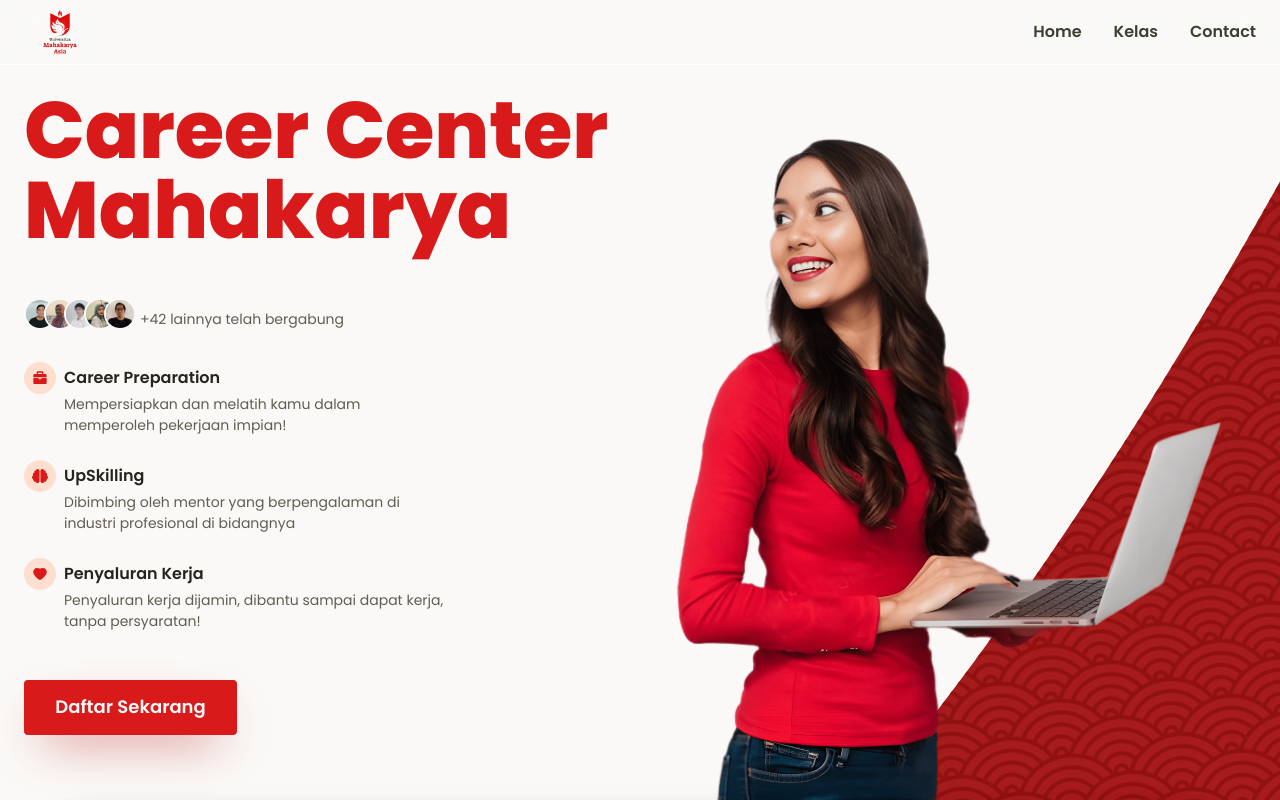
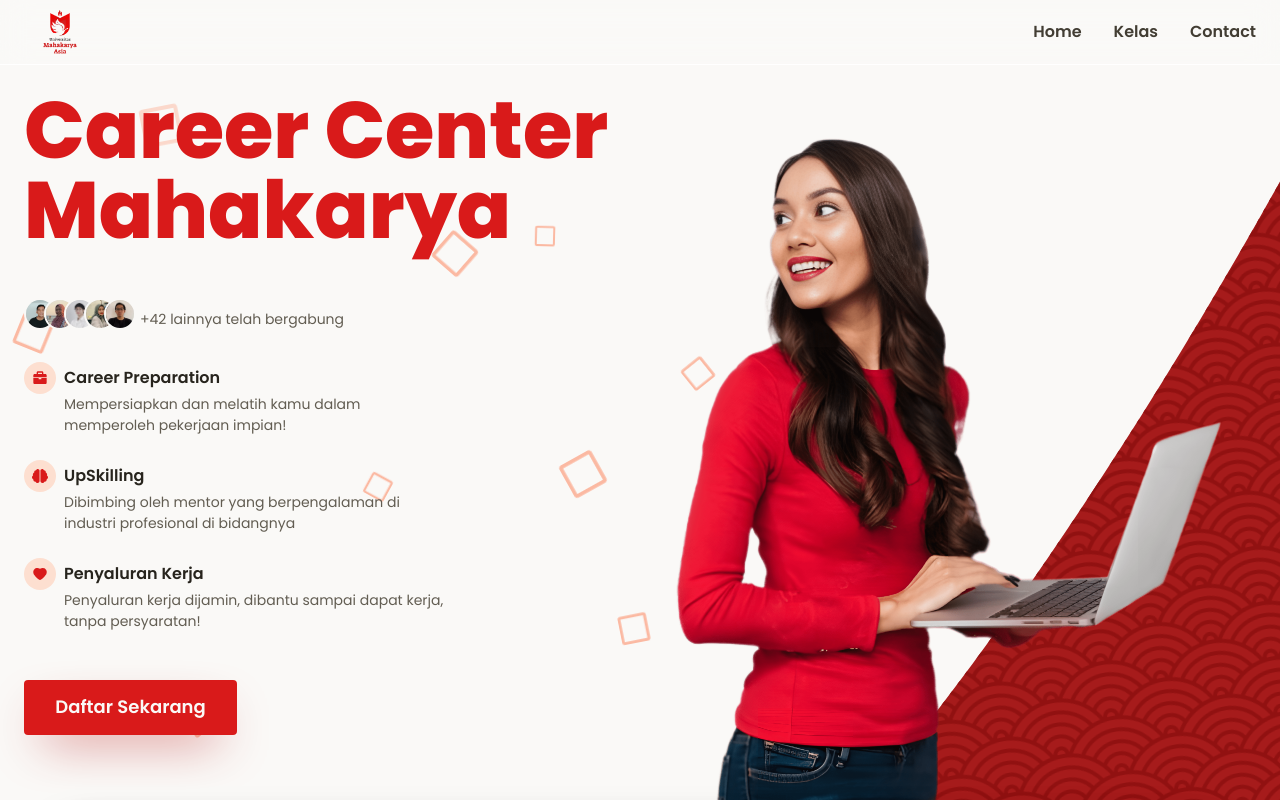
Before and after one commit to xvferdy/career-center-mahakarya-asia, a Next.js app: page / in a window 1280 px wide. Shown: the top 800 px of the page. Built offline with nearby package versions, Linux system fonts and the light colour scheme.

Commit message:
💄 [UI]: add scribles

```diff
--- a/src/components/Hero.jsx
+++ b/src/components/Hero.jsx
@@ -4,10 +4,24 @@
 import { BiSolidBriefcase } from "react-icons/bi";
 import { FaBrain } from "react-icons/fa";
 import { AiFillHeart } from "react-icons/ai";
+import { motion } from "framer-motion";
 
 function Hero() {
   return (
     <section className="hero">
+      <div className="boxes">
+        <div></div>
+        <div></div>
+        <div></div>
+        <div></div>
+        <div></div>
+
+        <div></div>
+        <div></div>
+        <div></div>
+        <div></div>
+        <div></div>
+      </div>
       <div className="hero__container">
         <article>
           <div className="header">
@@ -94,8 +108,12 @@
               </div>
             </div>
           </div>
-          <div className="cta">
-            <Link className="btn btn--primary" href={`/kelas/wa`}>
+          <div
+            className="cta"
+            whileHover={{ scale: 1.25, transition: { duration: 0.2 } }}
+            whileTap={{ scale: 0.85, transition: { duration: 0.01 } }}
+          >
+            <Link className="btn btn--primary" href={`#`}>
               Daftar Sekarang
             </Link>
           </div>
--- a/src/styles/scss/sections/_hero.scss
+++ b/src/styles/scss/sections/_hero.scss
@@ -7,12 +7,93 @@
   background: linear-gradient(110deg, #faf9f7 0%, rgba(250, 249, 247, 0) 100%);
   // background-image: url("/assets/bg1.png");
   // background-attachment: fixed;
-  // position: relative;
+  position: relative;
   overflow: hidden;
-  @extend %section;
+  // @extend %section;
   // display: grid;
   // place-items: center;
   // border: 1px solid #000;
+
+  @keyframes floating {
+    0% {
+      transform: scale(0) translateY(0) rotate(0);
+      opacity: 1;
+    }
+    80% {
+      opacity: 1;
+    }
+    100% {
+      transform: scale(1) translateY(-200px) rotate(360deg);
+      opacity: 0;
+    }
+  }
+
+  .boxes {
+    // border: 1px solid #000;
+
+    div {
+      width: 40px;
+      height: 40px;
+      border: 4px solid $color-primary-red-03;
+      background-color: transparent;
+      border-radius: 4px;
+      position: absolute;
+      // border: 1px solid #000;
+
+      &:nth-child(1) {
+        top: 80%;
+        left: 48%;
+        animation: floating 13s ease-out infinite;
+      }
+      &:nth-child(2) {
+        top: 30%;
+        left: 41%;
+        animation: floating 20s ease-out infinite;
+      }
+      &:nth-child(3) {
+        top: 50%;
+        left: 1%;
+        animation: floating 11s ease-out infinite;
+      }
+      &:nth-child(4) {
+        top: 60%;
+        left: 28%;
+        animation: floating 17s ease-out infinite;
+      }
+      &:nth-child(5) {
+        top: 49%;
+        left: 53%;
+        animation: floating 15s ease-out infinite;
+      }
+
+      &:nth-child(6) {
+        top: 88%;
+        left: 14%;
+        animation: floating 15s ease-out infinite;
+      }
+      &:nth-child(7) {
+        top: 33%;
+        left: 11%;
+        animation: floating 8s ease-out infinite;
+      }
+      &:nth-child(8) {
+        top: 70%;
+        left: 44%;
+        animation: floating 9s ease-out infinite;
+      }
+      &:nth-child(9) {
+        top: 14%;
+        left: 22%;
+        animation: floating 9s ease-out infinite;
+      }
+      &:nth-child(10) {
+        top: 43%;
+        left: 34%;
+        animation: floating 10s ease-out infinite;
+      }
+    }
+  }
+
   &__container {
     // border: 4px solid #1bb34d;
     @extend %container;
```
